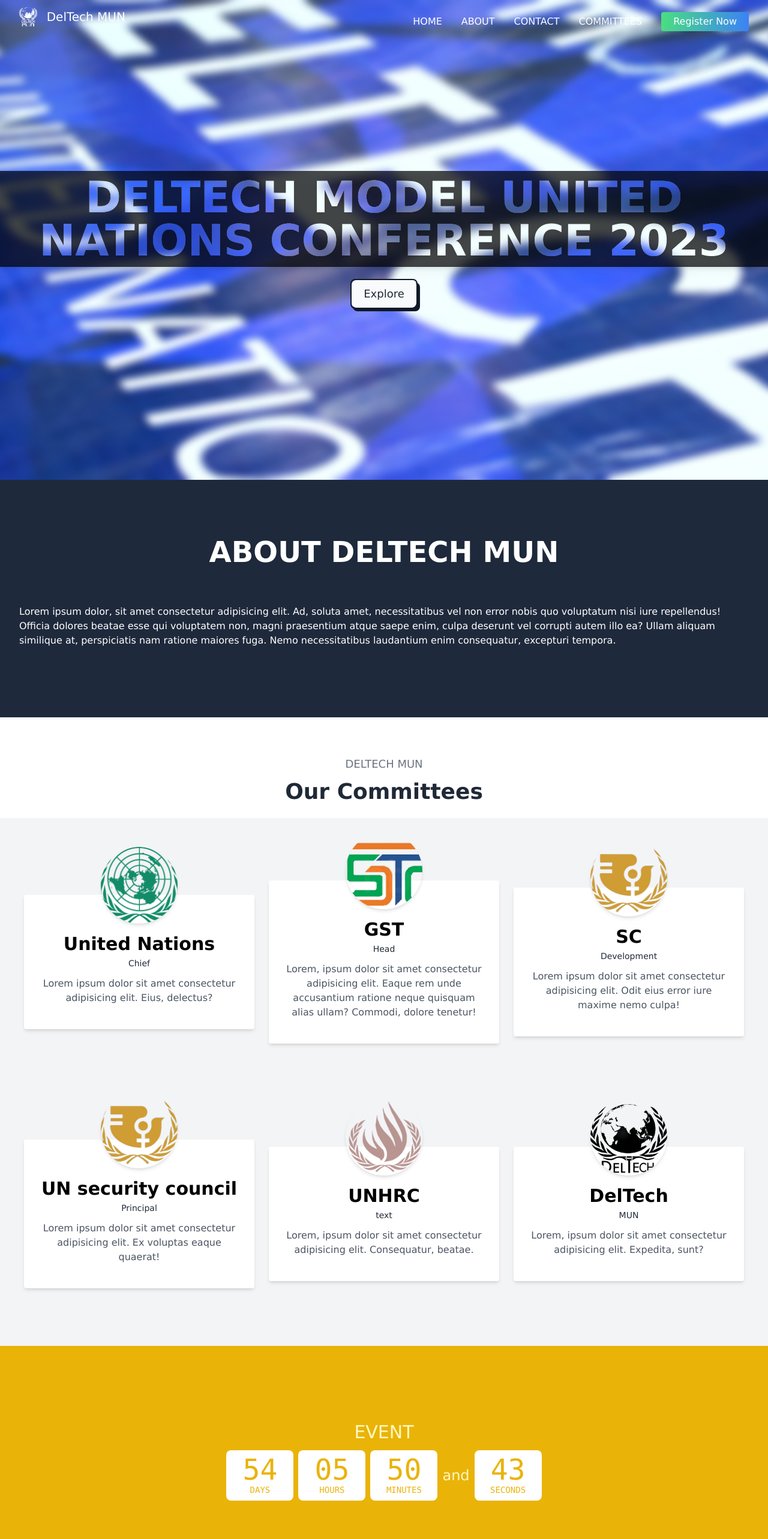
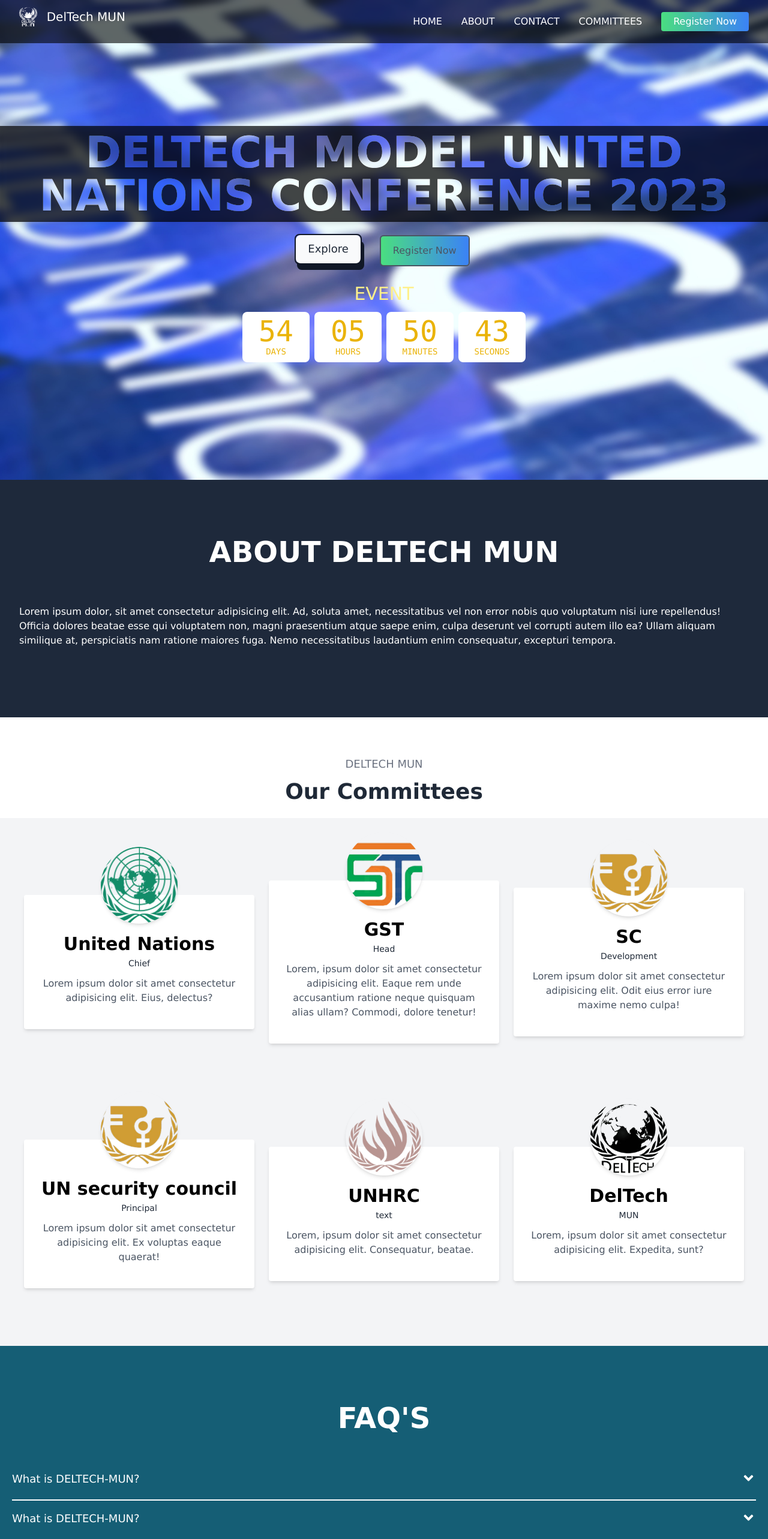
Before and after one commit to VarunDTU/deltech-website, a React (Create React App) app: page / in a window 1280 px wide. Shown: the top 2566 px of the page at 60% size. Built offline with nearby package versions, Linux system fonts and the light colour scheme.

Commit message:
fixed navbar bgcolor and shft timer to landingpage

```diff
--- a/src/App.js
+++ b/src/App.js
@@ -16,7 +16,6 @@
       <Main />
       <About />
       <Committees />
-      <Timer />
       <Faqs />
       <Footer />
     </div>
--- a/src/components/main.js
+++ b/src/components/main.js
@@ -1,4 +1,5 @@
 import React from "react";
+import Timer from "./timeer";
 const Main = () => {
   return (
     <div>
@@ -14,7 +15,8 @@
             <h1 className="mt-5 text-center md:text-7xl text-5xl text-white bg-black/70 backdrop-blur-sm font-semibold drop-shadow-lg py-2 border-black mix-blend-darken">
             DELTECH MODEL UNITED NATIONS CONFERENCE 2023
             </h1>
-            <div className="py-5 justify-center flex md:flex-row flex-col z-5">
+            <div className="flex flex-row ">
+            <div className="py-5 justify-center flex md:flex-row flex-col z-5 mx-3">
             <a href="#_" class="relative inline-block text-lg group">
 <span class="relative z-10 block px-5 py-3 overflow-hidden font-medium leading-tight text-gray-800 transition-colors duration-300 ease-out border-2 border-gray-900 rounded-lg group-hover:text-white">
 <span class="absolute inset-0 w-full h-full px-5 py-3 rounded-lg bg-gray-50"></span>
@@ -25,6 +27,19 @@
 </a>
 
             </div>
+            <div className="py-5 justify-center flex md:flex-row flex-col z-5">
+              <div className="relative z-10 block px-5 py-1 overflow-hidden">
+
+            <button className="inline-flex border-0 py-3 outline outline-2 px-5 focus:outline-none bg-gradient-to-r from-green-400 to-blue-500 hover:from-pink-500 hover:to-yellow-500 rounded text-base">
+          Register Now
+
+        </button>
+
+              </div>
+            </div>
+            </div>
+
+    <Timer></Timer>
         </div>
         </div>
     </div>
--- a/src/components/newnavbar.js
+++ b/src/components/newnavbar.js
@@ -11,12 +11,13 @@
     }
 
     return (
-        <Popover className={classNames(scrollPosition>0)?'bg-gray-900 z-10 fixed w-full':'bg-transparent fixed z-10 w-full'}>
+        <Popover className={classNames(scrollPosition>0)?'bg-gray-900 z-10 fixed w-full':' bg-black/60 fixed z-10 w-full'}>
         <nav className="w-full z-10 text-white">
             <div className="justify-between px-4 mx-auto lg:max-w-7xl md:items-center md:flex md:px-8">
                 <div>
                     <div className="flex items-center justify-between py-3 md:py-3 md:block">
                     <a className="flex title-font font-medium items-center mb-4">
+
           <img alt="/" height="50" className="h-8 pr-1 mx-auto" src='/images/whiteDelTech.png'></img>
           <span className="ml-3 text-xl">DelTech MUN</span>
         </a>
@@ -90,6 +91,7 @@
           Register Now
 
         </button>
+
                             </li>
                         </ul>
                     </div>
--- a/src/components/timeer.js
+++ b/src/components/timeer.js
@@ -28,11 +28,10 @@
   }, []);
 
   return (
-    <div className="min-w-screen h-96 bg-yellow-500 flex items-center justify-center px-5 py-5" x-data="beer()" x-init="start()">
-    <div className="text-yellow-100">
+    <div className="min-w-screen h-36 bg-transparent flex items-center justify-center px-5 py-5" x-data="beer()" x-init="start()">
+    <div className="text-yellow-200">
         <h1 className="text-3xl text-center mb-3 font-extralight">EVENT</h1>
         <div className="text-6xl text-center flex w-full items-center justify-center">
-            <div className="md:text-2xl hidden mr-1 font-extralight">in</div>
             <div className="mx-1 p-2 bg-white text-yellow-500 rounded-lg">
                 <div className="md:w-24 w-5 md:text-5xl text-sm font-mono leading-none" x-text="days">{days < 10 ? "0" + days : days}</div>
                 <div className="font-mono uppercase md:text-sm text-xs leading-none">Days</div>
@@ -45,7 +44,6 @@
                 <div className="md:w-24 w-5 md:text-5xl text-sm font-mono leading-none" x-text="minutes">{minutes < 10 ?'0'+ minutes : minutes}</div>
                 <div className="font-mono uppercase md:text-sm text-xs leading-none">Minutes</div>
             </div>
-            <div className="text-2xl mx-1 font-extralight">and</div>
             <div className="mx-1 p-2 bg-white text-yellow-500 rounded-lg">
                 <div className="md:w-24 w-5 md:text-5xl text-sm font-mono leading-none" x-text="seconds">{seconds < 10 ? "0" + seconds : seconds}</div>
                 <div className="font-mono uppercase md:text-sm text-xs leading-none">Seconds</div>
```
